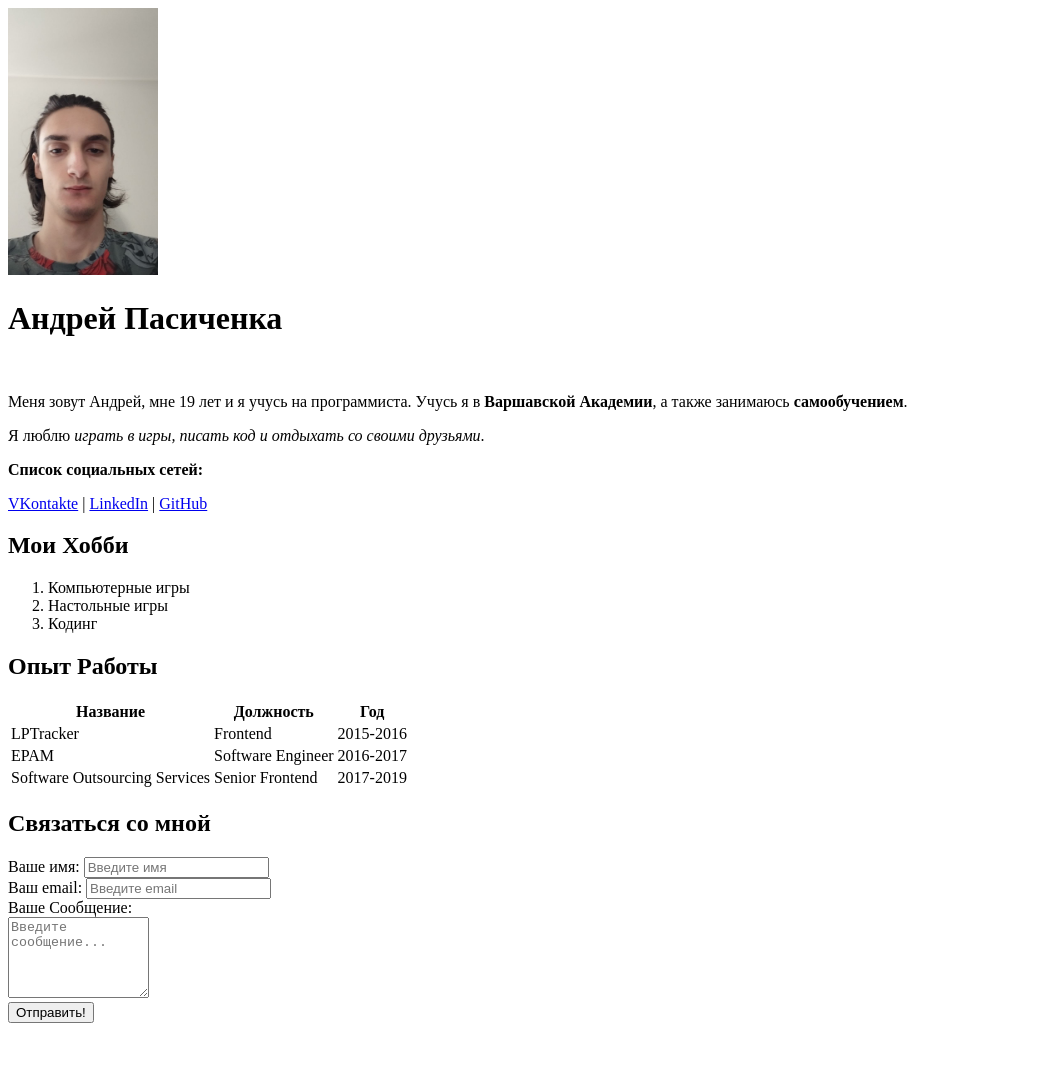
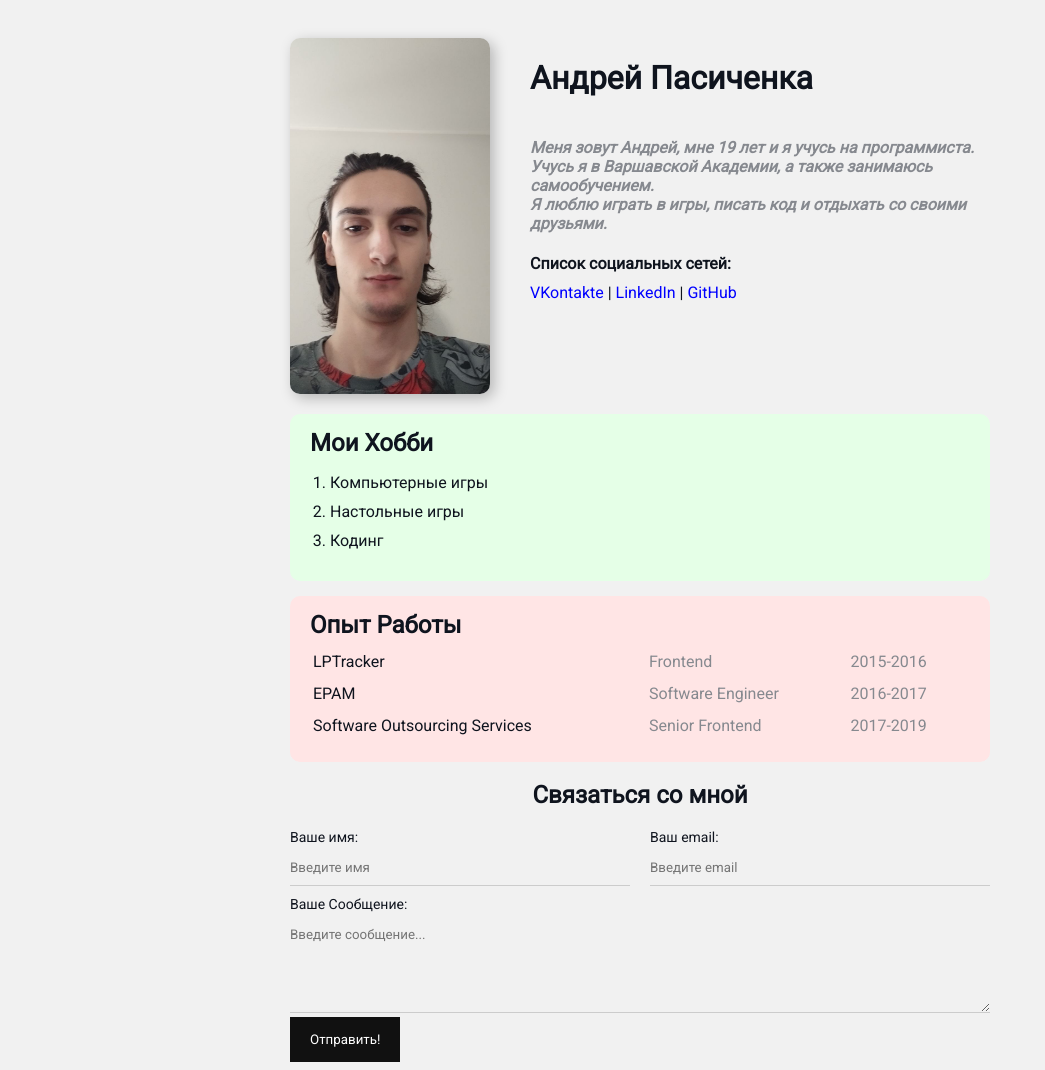
Before and after one commit to Packneu/Resume, a plain HTML site: page index.html in a window 1280 px wide. Shown: the whole page, without its empty margins (0-1045 px from the left). Before the commit the page ends 1031 px from the top, so only its background shows below. Drawn offline with Linux system fonts and the light colour scheme.

Commit message:
add styles

```diff
--- a/index.html
+++ b/index.html
@@ -4,10 +4,14 @@
     <meta charset="UTF-8" />
     <meta name="viewport" content="width=device-width, initial-scale=1.0" />
     <title>Andrei CV</title>
+    <link rel="stylesheet" href="style.css" />
   </head>
   <body>
-    <img src="imgs/My_Photo.jpg" alt="Андрей Пасиченка" width="150" />
+    <div class="container">
+      <div class="info">
+        <img src="imgs/My_Photo.jpg" alt="Андрей Пасиченка" class="avatar" />
 
+        <div class="info-text">
           <h1>Андрей Пасиченка</h1>
 
           <br />
@@ -23,9 +27,8 @@
             <em>играть в игры, писать код и отдыхать со своими друзьями</em>.
           </p>
 
-    <p><strong>Список социальных сетей:</strong></p>
+          <h4>Список социальных сетей:</h4>
 
-    <p>
           <a href="https://vk.com/polska_kurwa" target="_blank">VKontakte</a> |
           <a
             href="https://www.linkedin.com/in/andrei-pasichenka-053206248/"
@@ -33,25 +36,29 @@
             >LinkedIn</a
           >
           | <a href="https://github.com/Packneu" target="_blank">GitHub</a>
-    </p>
+        </div>
+      </div>
 
+      <div class="card bg-green">
         <h2>Мои Хобби</h2>
-    <ol>
+
+        <ol class="list">
           <li>Компьютерные игры</li>
           <li>Настольные игры</li>
           <li>Кодинг</li>
         </ol>
-
+      </div>
+      <div class="card bg-red">
         <h2>Опыт Работы</h2>
 
-    <table>
-      <thead>
+        <table class="table">
+          <!-- <thead>
             <tr>
               <th>Название</th>
               <th>Должность</th>
               <th>Год</th>
             </tr>
-      </thead>
+          </thead> -->
           <tbody>
             <tr>
               <td>LPTracker</td>
@@ -70,21 +77,25 @@
             </tr>
           </tbody>
         </table>
+      </div>
 
+      <form action="/" class="form">
         <h2>Связаться со мной</h2>
 
-    <form>
-      <div>
+        <div class="form-row">
+          <div class="form-group">
             <label for="name">Ваше имя:</label>
             <input type="text" id="name" placeholder="Введите имя" />
           </div>
-      <div>
+
+          <div class="form-group">
             <label for="email">Ваш email:</label>
             <input type="email" id="email" placeholder="Введите email" />
           </div>
-      <div>
+        </div>
+
+        <div class="form-group">
           <label for="message">Ваше Сообщение:</label>
-        <br />
           <textarea
             name="message"
             id="message"
@@ -93,7 +104,9 @@
             placeholder="Введите сообщение..."
           ></textarea>
         </div>
-      <button type="submit">Отправить!</button>
+
+        <button type="submit" class="btn">Отправить!</button>
       </form>
+    </div>
   </body>
 </html>
--- /dev/null
+++ b/style.css
@@ -0,0 +1,170 @@
+@import url("https://fonts.googleapis.com/css2?family=Roboto&display=swap");
+
+body {
+  font-size: 16px;
+  font-family: "Roboto", sans-serif;
+  font-weight: normal;
+  color: #0f141e;
+  background: #f1f1f1;
+}
+
+a {
+  font-style: normal;
+  text-decoration: none;
+  color: blue;
+}
+
+a:visited {
+  color: purple;
+}
+
+a:hover {
+  text-decoration: underline;
+  color: blue;
+}
+
+a:active {
+  color: red;
+}
+
+.container {
+  max-width: 700px;
+  margin: auto;
+  padding-top: 30px;
+}
+
+.info {
+  margin-bottom: 20px;
+  display: flex;
+}
+
+.info-text {
+  margin-left: 40px;
+}
+
+.avatar {
+  width: 200px;
+  box-shadow: 4px 4px 14px rgba(0, 0, 0, 0.25);
+  border-radius: 10px;
+}
+
+.info-text p {
+  font-style: italic;
+  font-weight: bold;
+  color: #86898f;
+  margin: 0;
+}
+
+.info-text h4 {
+  margin-bottom: 10px;
+}
+
+@media (max-width: 650px) {
+  .info {
+    display: block;
+    text-align: center;
+  }
+}
+
+.card {
+  border-radius: 10px;
+  padding: 15px 20px;
+  margin-bottom: 15px;
+}
+
+.card h2 {
+  margin-top: 0;
+  margin-bottom: 10px;
+}
+
+.btn {
+  background: #111;
+  color: #fff;
+  padding: 15px 20px;
+  font-family: inherit;
+  cursor: pointer;
+  border: none;
+}
+
+.btn:hover {
+  opacity: 0.8;
+}
+
+.bg-red {
+  background: #ffe5e5;
+}
+
+.bg-green {
+  background: #e5ffe7;
+}
+
+.list {
+  padding: 0 20px;
+}
+
+.list li {
+  margin-bottom: 10px;
+}
+
+.table {
+  width: 100%;
+}
+
+.table td {
+  padding-bottom: 10px;
+}
+
+.table td:nth-child(2),
+.table td:nth-child(3) {
+  color: #86898f;
+}
+
+.form h2 {
+  text-align: center;
+}
+
+.form-row {
+  margin-bottom: 10px;
+  display: flex;
+}
+
+.form-row .form-group {
+  /* display: inline-block; */
+  margin-right: 20px;
+  width: 50%;
+  /* width: calc(50% - 20px); */
+}
+
+.form-row .form-group:last-child {
+  margin-right: 0;
+}
+
+.form-group label {
+  display: block;
+  font-size: 14px;
+}
+
+.form-group input,
+.form-group textarea {
+  width: 100%;
+  box-sizing: border-box;
+  border: none;
+  background: transparent;
+  border-bottom: 1px solid #ccc;
+  color: #000;
+  padding: 15px 0 10px;
+  outline: none;
+  font-family: inherit;
+}
+
+@media (max-width: 650px) {
+  .form-row {
+    display: block;
+  }
+
+  .form-row .form-group {
+    width: 100%;
+    margin-right: 0;
+    margin-bottom: 10px;
+  }
+}
```
Lines whose indentation alone changed are shown as unchanged.
